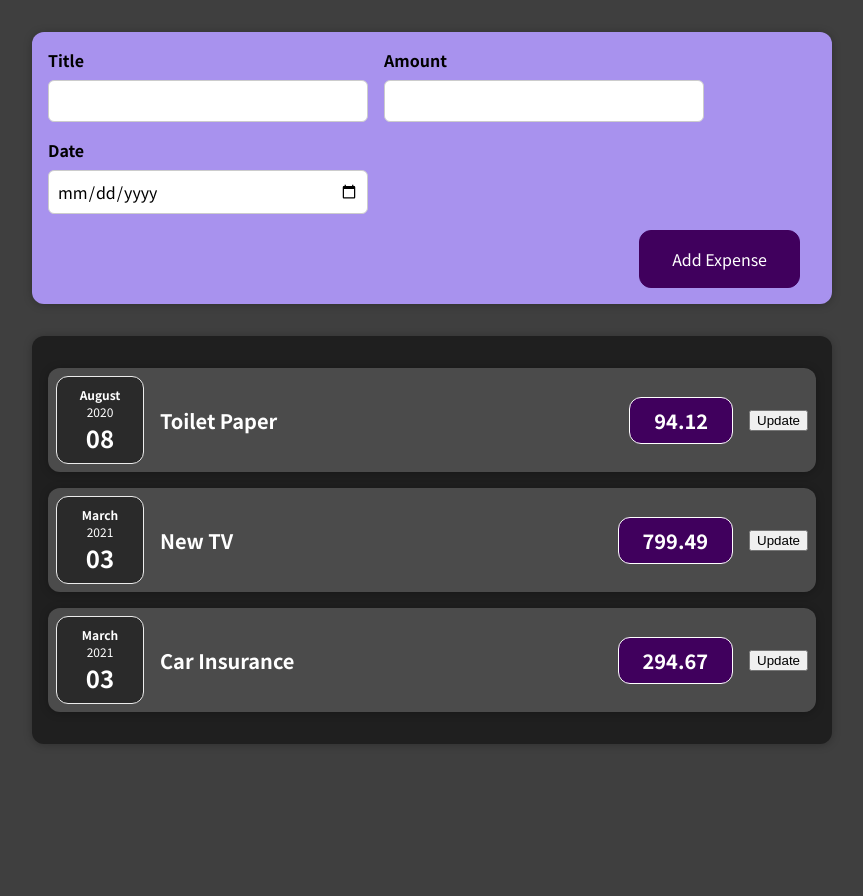
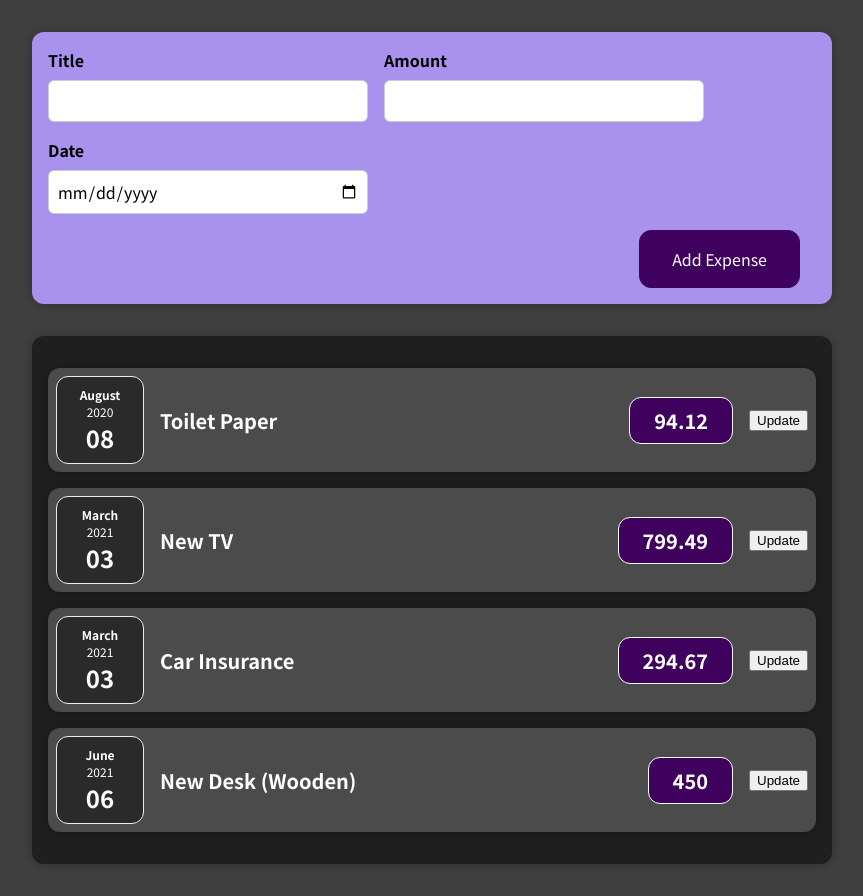
Before and after one commit to Piperski13/react-expenses-tracker, a React (Create React App) app: page / in a window 1280 px wide. Shown: the whole page, without its empty margins (208-1071 px from the left). Before the commit the page ends 800 px from the top, so only its background shows below. Built offline with nearby package versions, Linux system fonts and the light colour scheme.

Commit message:
Addeding real data from the form to the App

```diff
--- a/src/App.js
+++ b/src/App.js
@@ -1,7 +1,8 @@
 import Expenses from "./components/Expenses/Expenses.js";
 import NewExpenses from "./components/NewExpenses/NewExpenses.js";
+import React, { useState } from "react";
 
-const expenses = [
+let expenses = [
   {
     id: "e1",
     title: "Toilet Paper",
@@ -24,10 +25,20 @@ const expenses = [
 ];
 
 const App = () => {
+  const [expensesStatic, setExpensesStatic] = useState(expenses);
+
+  const setExpenseDataHandler = (newExpense) => {
+    setExpensesStatic((prevExpenses) => {
+      const updatedExpenses = [newExpense, ...prevExpenses];
+      console.log("Updated:", updatedExpenses);
+      return updatedExpenses;
+    });
+  };
+
   return (
     <div>
-      <NewExpenses />
-      <Expenses items={expenses}></Expenses>
+      <NewExpenses expenseDataPassed={setExpenseDataHandler} />
+      <Expenses items={expensesStatic}></Expenses>
     </div>
   );
 };
--- a/src/components/Expenses/Expenses.js
+++ b/src/components/Expenses/Expenses.js
@@ -20,6 +20,11 @@ const Expenses = (props) => {
         amount={props.items[2].amount}
         date={props.items[2].date}
       ></ExpenseItem>
+      <ExpenseItem
+        title={props.items[3].title}
+        amount={props.items[3].amount}
+        date={props.items[3].date}
+      ></ExpenseItem>
     </Card>
   );
 };
--- a/src/components/NewExpenses/NewExpenses.js
+++ b/src/components/NewExpenses/NewExpenses.js
@@ -1,13 +1,14 @@
 import ExpensesForm from "./ExpensesForm.js";
 import "./NewExpenses.css";
 
-const NewExpenses = () => {
+const NewExpenses = (props) => {
   const saveExpenseDataHandler = (enteredExpenseData) => {
     const expenseData = {
       ...enteredExpenseData,
       id: Math.random().toString(),
     };
     console.log("Expense data: ", expenseData);
+    props.expenseDataPassed(expenseData);
   };
   return (
     <div className="new-expense">
```
